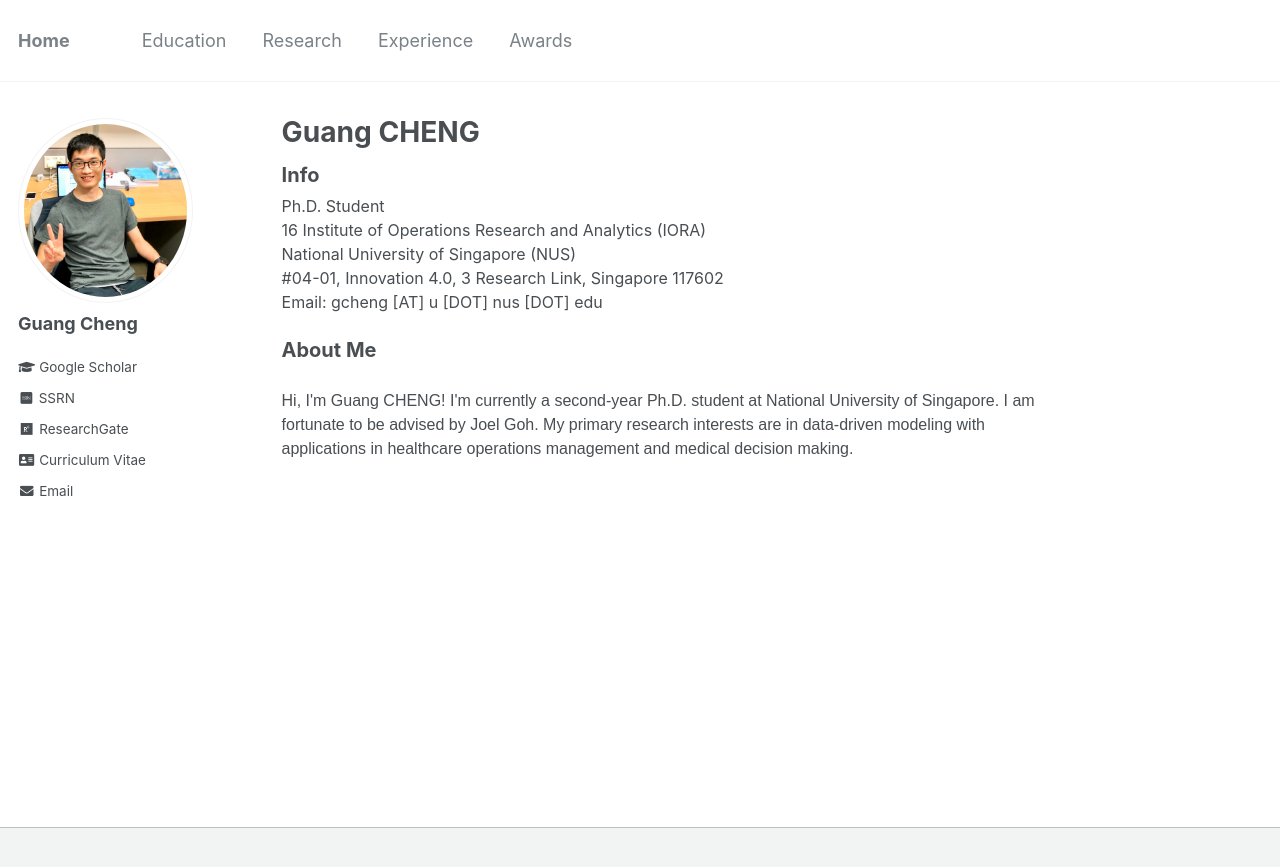
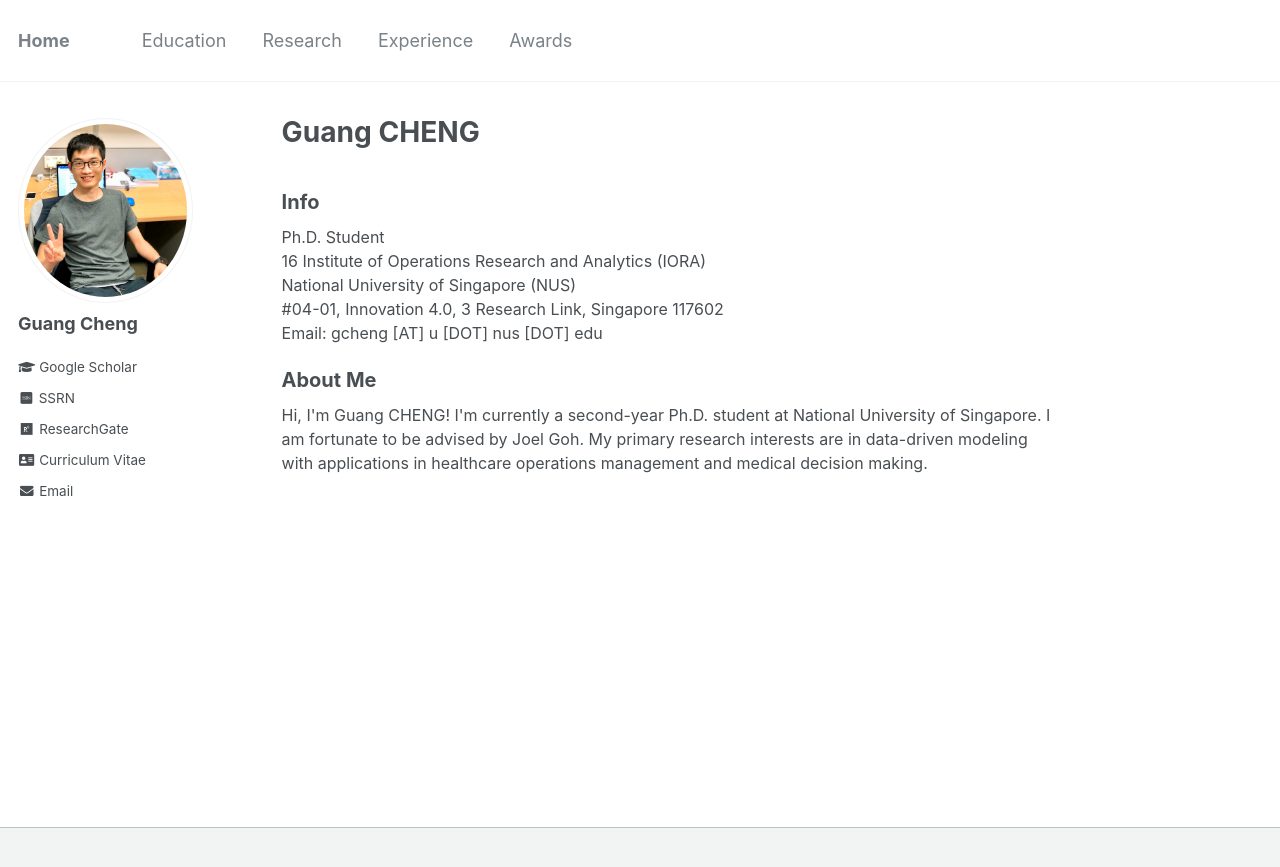
Before and after one commit to gcheng-nus/gcheng-nus.github.io, a Jekyll site: the page built from _pages/about.md, in a window 1280 px wide. Shown: the top 867 px of the page. Built offline with Jekyll 4.4.1, drawn with Linux system fonts in a browser that asks for light colours; some web fonts are replaced.

Commit message:
modify font

```diff
--- a/_pages/about.md
+++ b/_pages/about.md
@@ -7,9 +7,9 @@ redirect_from:
   - /about/
   - /about.html
 ---
-
+<br>
 <b style="font-size: 20px;">Info</b>
-<p style="font-size: 16px;; margin-top: -1.2em">
+<p style="font-size: 16px; margin-top: -1em">
   Ph.D. Student  <br> 16
   Institute of Operations Research and Analytics (IORA)  <br>
   National University of Singapore (NUS)   <br>
@@ -18,7 +18,7 @@ redirect_from:
 </p>
 
 <b style="font-size: 20px;">About Me</b>
-<p style="font-family:Arial; font-weight:100; font-size: 16px;">
+<p style="font-size: 16px; margin-top: -1em">
 Hi, I'm Guang CHENG! I'm currently a second-year Ph.D. student at National University of Singapore.
 I am fortunate to be advised by Joel Goh.
 My primary research interests are in data-driven modeling with applications in healthcare operations management and medical decision making.
```
Also changed, not shown: _pages/education.md (+1 -1 lines).
